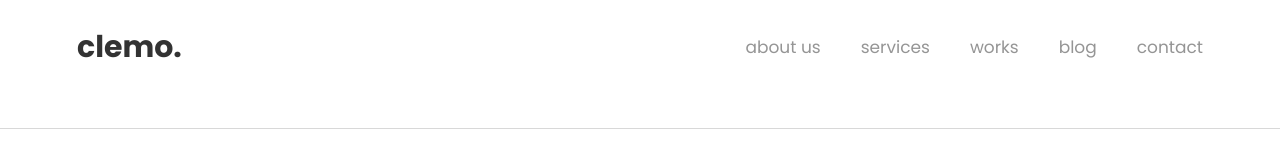
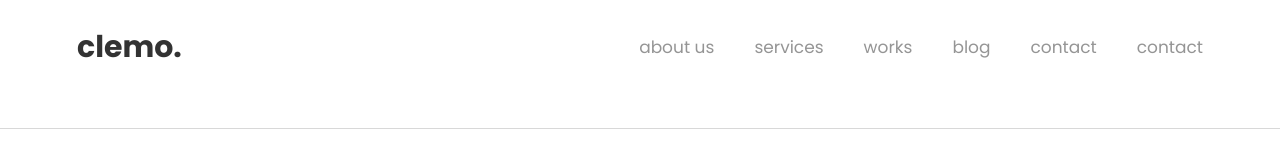
Before and after one commit to Evergreen321/clemo, a plain HTML site: page index.html in a window 1280 px wide. Shown: the top 160 px of the page. Drawn offline with nearby package versions, Linux system fonts and the light colour scheme.

Commit message:
Add menu list item

```diff
--- a/index.html
+++ b/index.html
@@ -32,6 +32,7 @@
               <li><a class="main-nav-link" href="#">services</a></li>
               <li><a class="main-nav-link" href="#">works</a></li>
               <li><a class="main-nav-link" href="#">blog</a></li>
+              <li><a class="main-nav-link" href="#">contact</a></li>
               <li><a class="main-nav-link" href="#">contact</a></li>
             </ul>
           </nav>
```
